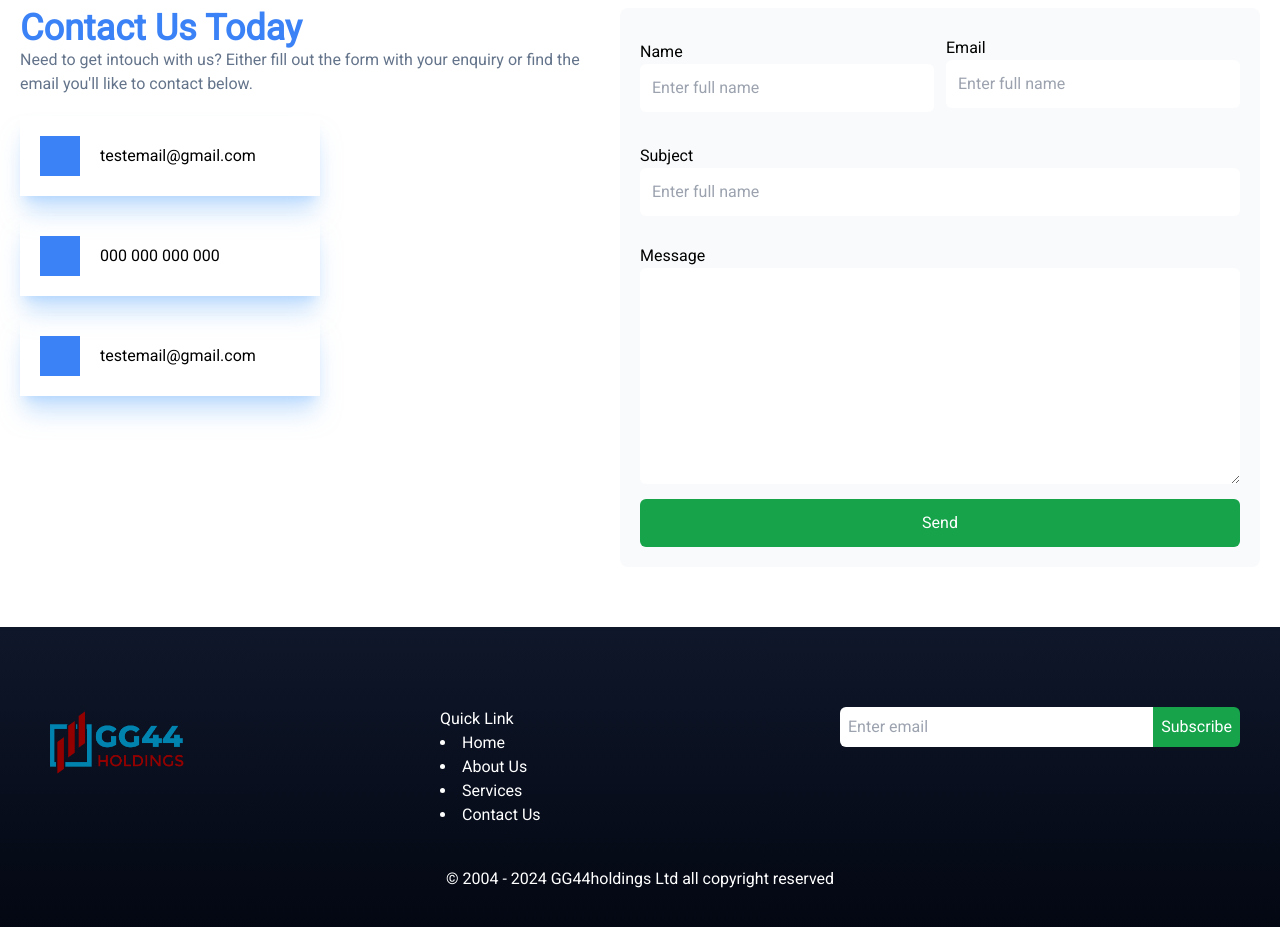
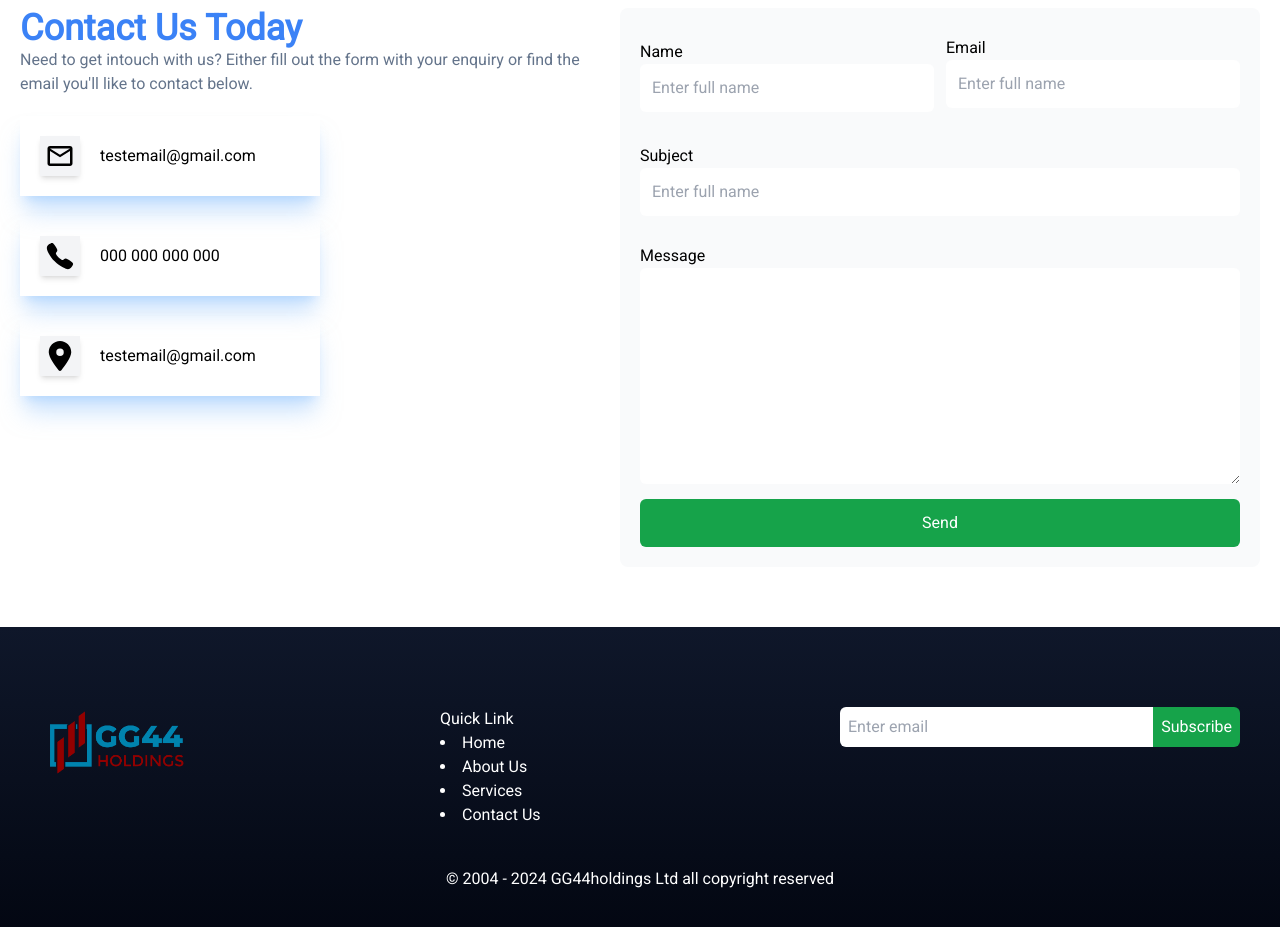
Before and after one commit to Dekin0Linux/gg44, a Next.js app: page / in a window 1280 px wide. Shown: the part 2140-3067 px from the top of the page. Built offline with nearby package versions, Linux system fonts and the light colour scheme.

Commit message:
adding icons

```diff
--- a/app/components/home/Contact.jsx
+++ b/app/components/home/Contact.jsx
@@ -1,24 +1,33 @@
 import React from 'react'
+import { MdOutlineEmail } from "react-icons/md";
+import { IoCall } from "react-icons/io5";
+import { FaLocationDot } from "react-icons/fa6";
 
 function Contact() {
     return (
         <div className="my-10">
             <div className="container mx-auto md:flex p-5 ">
-            <div className="flex-1">
+                <div className="flex-1">
                     <h3 className="text-4xl font-semibold text-blue-500 ">Contact Us Today</h3>
                     <p className="text-slate-500">Need to get intouch with us? Either fill out the form with your enquiry or find the email you'll like to contact below.</p>
 
                     <div className="shadow-blue-300/50  shadow-xl p-5 md:w-1/2 my-5 flex items-center gap-5">
-                        <div className="w-10 h-10 bg-blue-500"></div>
+                        <div className="w-10 h-10 bg-gray-100 flex justify-center items-center shadow-md">
+                            <MdOutlineEmail size={30} />
+                        </div>
                         <p>testemail@gmail.com</p>
                     </div>
 
                     <div className="shadow-blue-300/50  shadow-xl p-5 md:w-1/2 my-5 flex items-center gap-5">
-                        <div className="w-10 h-10 bg-blue-500"></div>
+                        <div className="w-10 h-10 bg-gray-100 flex justify-center items-center shadow-md">
+                            <IoCall size={30} />
+                        </div>
                         <p>000 000 000 000</p>
                     </div>
                     <div className="shadow-blue-300/50  shadow-xl p-5 md:w-1/2 my-5 flex items-center gap-5">
-                        <div className="w-10 h-10 bg-blue-500"></div>
+                        <div className="w-10 h-10 bg-gray-100 flex justify-center items-center shadow-md">
+                            <FaLocationDot size={30} />
+                        </div>
                         <p>testemail@gmail.com</p>
                     </div>
                 </div>
@@ -39,8 +48,8 @@ function Contact() {
                             </div>
 
                             <div className="my-2 col-span-2">
-                                  <label htmlFor="">Message</label>
-                                  <textarea className="w-full p-3 outline-0 rounded-md" name="" id="" rows="8"></textarea>
+                                <label htmlFor="">Message</label>
+                                <textarea className="w-full p-3 outline-0 rounded-md" name="" id="" rows="8"></textarea>
                             </div>
 
                         </div>
--- a/app/contact/page.jsx
+++ b/app/contact/page.jsx
@@ -1,5 +1,8 @@
 import React from 'react'
 import Navbar from '../components/home/Navbar'
+import { MdOutlineEmail } from "react-icons/md";
+import { IoCall } from "react-icons/io5";
+import { FaLocationDot } from "react-icons/fa6";
 
 function page() {
   return (
@@ -17,16 +20,22 @@ function page() {
                     <p className="text-slate-500">Need to get intouch with us? Either fill out the form with your enquiry or find the email you'll like to contact below.</p>
 
                     <div className="shadow-blue-300/50  shadow-xl p-5 md:w-1/2 my-5 flex items-center gap-5">
-                        <div className="w-10 h-10 bg-blue-500"></div>
+                        <div className="w-10 h-10 bg-gray-100 flex justify-center items-center shadow-md">
+                            <MdOutlineEmail size={30} />
+                        </div>
                         <p>testemail@gmail.com</p>
                     </div>
 
                     <div className="shadow-blue-300/50  shadow-xl p-5 md:w-1/2 my-5 flex items-center gap-5">
-                        <div className="w-10 h-10 bg-blue-500"></div>
+                        <div className="w-10 h-10 bg-gray-100 flex justify-center items-center shadow-md">
+                            <IoCall size={30} />
+                        </div>
                         <p>000 000 000 000</p>
                     </div>
                     <div className="shadow-blue-300/50  shadow-xl p-5 md:w-1/2 my-5 flex items-center gap-5">
-                        <div className="w-10 h-10 bg-blue-500"></div>
+                        <div className="w-10 h-10 bg-gray-100 flex justify-center items-center shadow-md">
+                            <FaLocationDot size={30} />
+                        </div>
                         <p>testemail@gmail.com</p>
                     </div>
                 </div>
```
